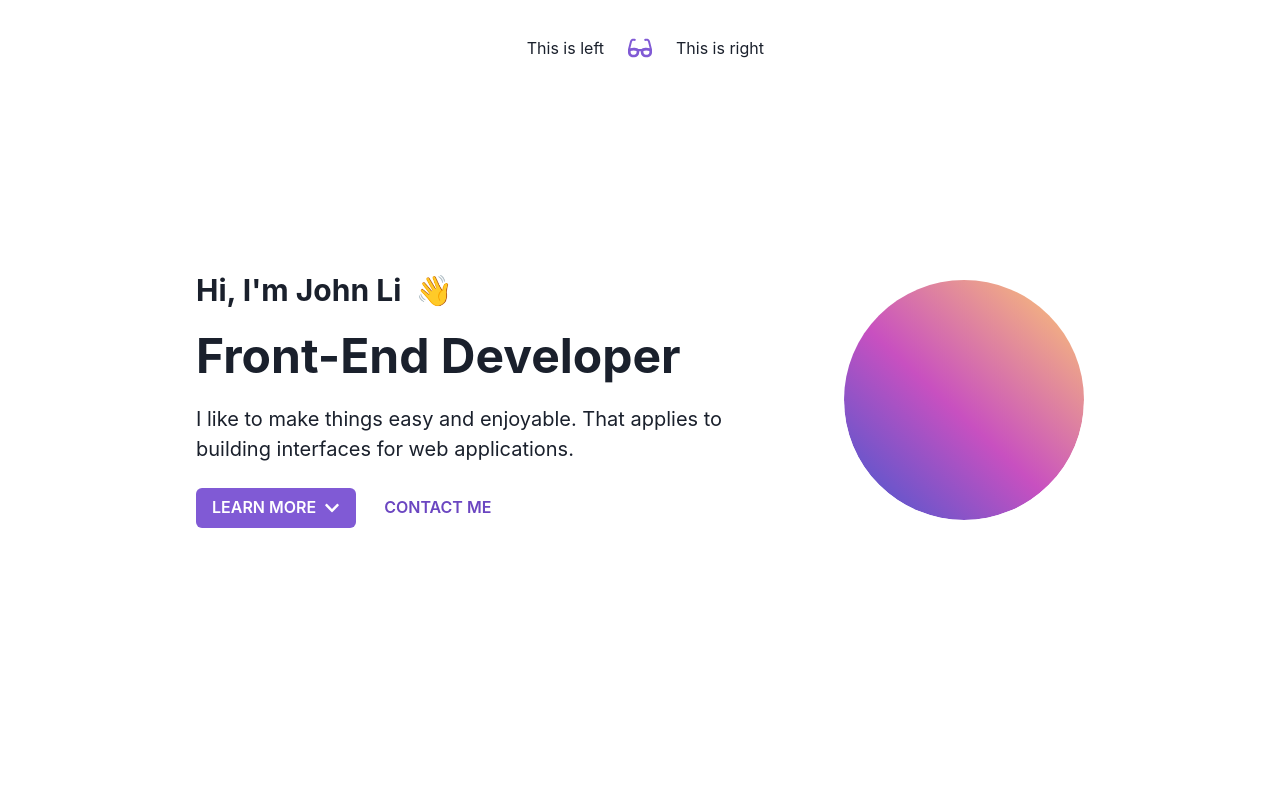
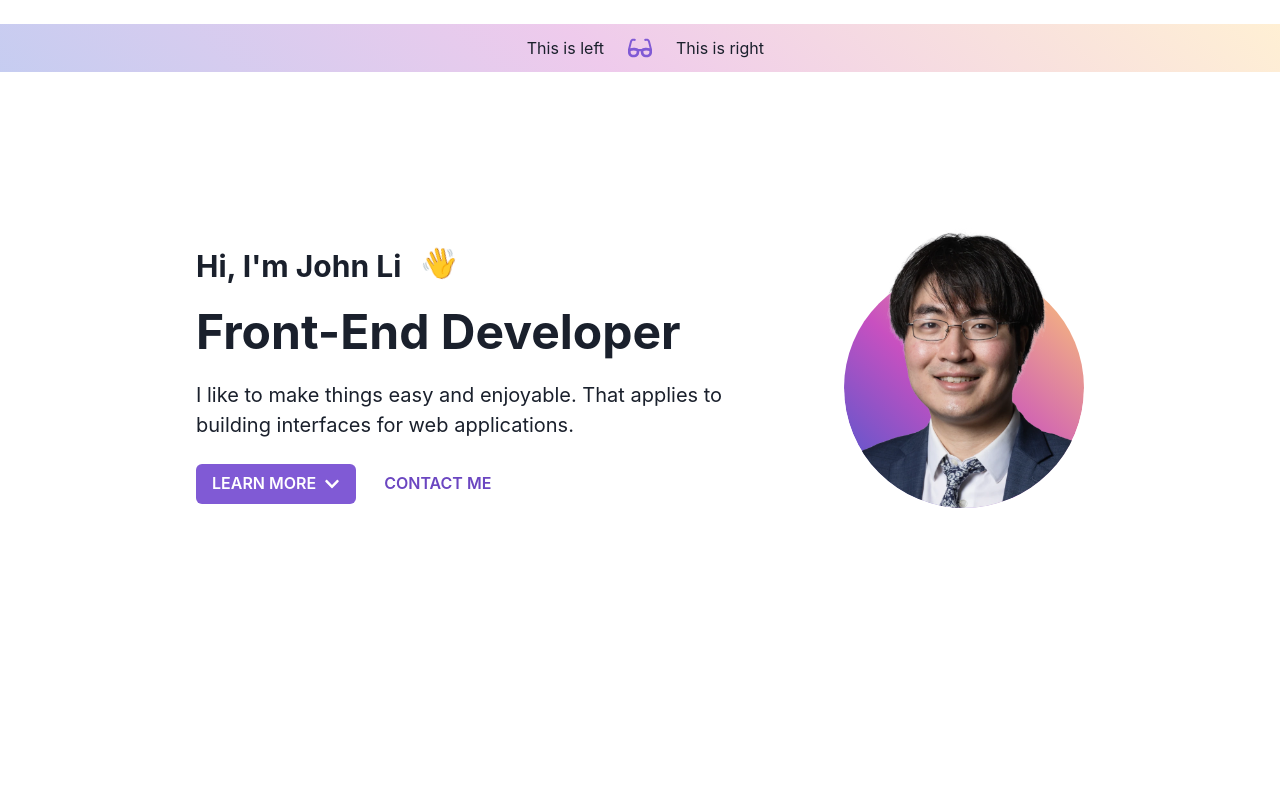
Before and after one commit to john-zhuangzhuang-li/my-next-story, a Next.js app: page / in a window 1280 px wide. Shown: the top 800 px of the page. Built offline with nearby package versions, Linux system fonts and the light colour scheme.

Commit message:
Updated header img animation

```diff
--- a/components/Header.js
+++ b/components/Header.js
@@ -16,6 +16,8 @@ import {
 import { motion, isValidMotionProp } from "framer-motion";
 
 import NextImage from "next/image";
+import imgW from "../public/header-imgs/header-01-T01-W.webp";
+import imgCW from "../public/header-imgs/header-01-T01-CW.webp";
 
 import {
   RiCodeSSlashFill,
@@ -30,26 +32,95 @@ import { MdOutlineEmail } from "react-icons/md";
 import { FiArrowDown } from "react-icons/fi";
 import { TfiEmail } from "react-icons/tfi";
 
+const EmojiWrapper = chakra(motion.span, {
+  shouldForwardProp: (prop) =>
+    isValidMotionProp(prop) || shouldForwardProp(prop),
+});
+
+const FigureBox = chakra(motion.div, {
+  shouldForwardProp: (prop) =>
+    isValidMotionProp(prop) || shouldForwardProp(prop),
+});
+
+const ImgWrapper = chakra(motion.figure, {
+  shouldForwardProp: (prop) =>
+    isValidMotionProp(prop) || shouldForwardProp(prop),
+});
+
+const background = {
+  visible: {
+    opacity: 1,
+    scale: 1,
+    // rotate: 0,
+    transition: {
+      when: "beforeChildren",
+      staggerChildren: 0.1,
+      duration: 0.6,
+    },
+  },
+  hidden: {
+    opacity: 0,
+    scale: 0.1,
+    // rotate: 180,
+    transition: {
+      when: "afterChildren",
+    },
+  },
+};
+
+const image = {
+  visible: {
+    scale: 1.2,
+    y: "-1rem",
+    transition: {
+      type: "spring",
+      bounce: 0.2,
+      duration: 0.8,
+    },
+  },
+  hidden: { scale: 1.2, y: "17.5rem" },
+};
+
 const Header = ({ onScrollTo }) => {
   return (
     <Flex
       gridColumn="center"
-      h="50vh"
+      h={{ base: "auto", lg: "50vh" }}
       minH="35rem"
-      justifyContent="center"
+      justifyContent={{ base: "flex-start", lg: "center" }}
       alignItems="center"
+      // gap={{ base: 12, lg: 12 }}
       gap={12}
-      mb={12}
+      flexDir={{ base: "column-reverse", lg: "row" }}
+      // mb={12}
     >
       {/* CONTENT BOX */}
       <Flex
         flex="1"
-        maxW="50%"
+        maxW={{ base: "100%", lg: "50%" }}
         flexDir="column"
-        justifyContent="center"
+        justifyContent={{ base: "flex-start", lg: "center" }}
         rowGap={6}
+        // bg="pink.300"
       >
-        <Heading size="lg">Hi, I'm John Li &nbsp;👋</Heading>
+        <Heading size="lg">
+          Hi, I'm John Li &nbsp;
+          <EmojiWrapper
+            // animate={{ scale: [0.1, 0.5, 1, 0.5, 0.1] }}
+            display="inline-block"
+            animate={{ rotate: [-5, 15, -5, 15, -5] }}
+            transition={{
+              duration: 2,
+              ease: "easeInOut",
+              times: [0, 0.25, 0.5, 0.75, 1],
+              repeat: Infinity,
+              repeatDelay: 1,
+            }}
+            transformOrigin="bottom right"
+          >
+            👋
+          </EmojiWrapper>
+        </Heading>
         <Heading size="2xl">Front-End Developer</Heading>
         <Text fontSize="xl">
           I like to make things easy and enjoyable. That applies to building
@@ -84,21 +155,42 @@ const Header = ({ onScrollTo }) => {
         </Stack>
       </Flex>
       {/* IMG BOX */}
-      <Flex justifyContent="center" alignItems="center" pb="2.5rem">
-        <Flex
-          w="15rem"
-          h="17.5rem"
+      <Flex
+        justifyContent="center"
+        alignItems="center"
+        pb={{ base: "0rem", lg: "1rem" }}
+        // bg="teal.300"
+      >
+        {/* <Flex */}
+        <FigureBox
+          display="flex"
+          initial="hidden"
+          animate="visible"
+          variants={background}
+          w={{ base: "12rem", lg: "15rem" }}
+          h={{ base: "16rem", lg: "17.5rem" }}
+          // h="17.5rem"
           borderRadius="0 0 1000em 1000em"
           // bg="purple.400"
           justifyContent="center"
           alignItems="flex-end"
           overflow="hidden"
+          position="relative"
         >
           <Circle
-            size="15rem"
+            position="absolute"
+            bottom="0"
+            // zIndex="25"
+            size={{ base: "12rem", lg: "15rem" }}
             bgGradient={`linear-gradient(43deg, #4158D0 0%, #C850C0 46%, #FFCC70 100%)`}
           ></Circle>
-        </Flex>
+          {/* <Flex transform="scale(1.2) translateY(-1em)"> */}
+          <ImgWrapper display="flex" variants={image}>
+            <NextImage src={imgCW} alt="Header image" />
+          </ImgWrapper>
+          {/* </Flex> */}
+        </FigureBox>
+        {/* </Flex> */}
       </Flex>
     </Flex>
   );
--- a/components/NavBar.js
+++ b/components/NavBar.js
@@ -13,7 +13,13 @@ import {
   Circle,
   Link,
 } from "@chakra-ui/react";
-import { motion, isValidMotionProp } from "framer-motion";
+import {
+  motion,
+  isValidMotionProp,
+  useScroll,
+  useSpring,
+  useTransform,
+} from "framer-motion";
 import { BiGlassesAlt } from "react-icons/bi";
 import { FaGlasses } from "react-icons/fa";
 
@@ -24,7 +30,7 @@ const NavBar = () => {
     <Grid
       as="nav"
       pos="sticky"
-      top="0"
+      top={-6}
       gridColumn="1 / -1"
       bg="whiteAlpha.500"
       backdropFilter="auto"
@@ -32,6 +38,8 @@ const NavBar = () => {
       templateColumns="[left-start] minmax(0, 1fr) [left-end logo-start] min-content [logo-end right-start] minmax(0, 1fr) [right-end]"
       columnGap={6}
       zIndex="100"
+      pt={6}
+      // transition="all 0.2s ease-in-out"
     >
       <ProgressBar />
       <Flex
--- a/components/ProgressBar.js
+++ b/components/ProgressBar.js
@@ -14,11 +14,17 @@ const ProgressBox = chakra(motion.figure, {
 
 const ProgressBar = () => {
   const { scrollYProgress } = useScroll();
-  const scaleX = useSpring(scrollYProgress);
-  const padding = useTransform(scrollYProgress, [0, 0.1], ["3rem", "0rem"]);
+  // const scaleX = useSpring(scrollYProgress);
+  // const padding = useTransform(
+  //   scrollYProgress,
+  //   [0, 0.1, 0.15],
+  //   ["3rem", "3rem", "0rem"]
+  // );
+  // const scaleY = useTransform(scrollYProgress, [0, 0.1], ["1.5", "1"]);
+
   return (
     <ProgressBox
-      style={{ scaleX, padding }}
+      style={{ scaleX: scrollYProgress }}
       gridColumn="1 / -1"
       gridRow="1 / span 1"
       zIndex="150"
--- a/pages/index.js
+++ b/pages/index.js
@@ -21,7 +21,7 @@ const Home = () => {
     <Layout>
       <Header onScrollTo={handleScrollTo} />
       <Box gridColumn="center" minH="10rem" ref={aboutSpacerRef}></Box>
-      <AboutSection />
+      {/* <AboutSection /> */}
       <SkillsSection />
       <PortfolioSection />
       <CertificatesSection />
```
Also changed, not shown: public/header-imgs/header-01-T01-CW.webp (added), public/header-imgs/header-01-T01-W.webp (added).
